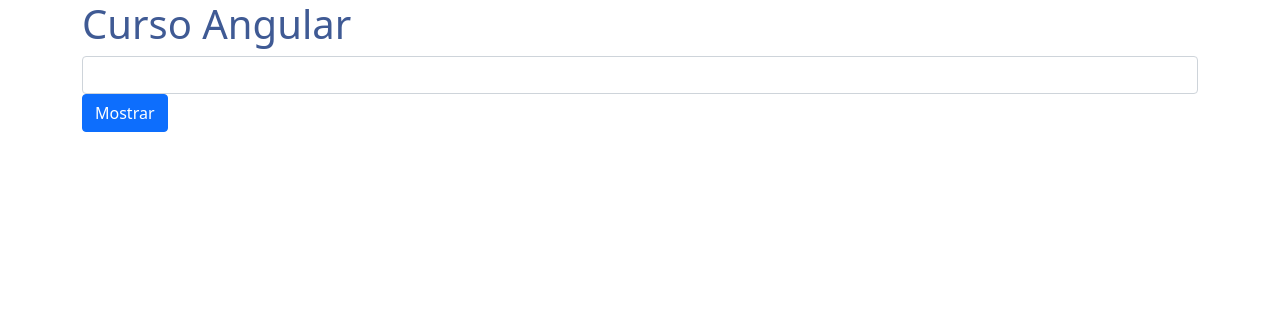
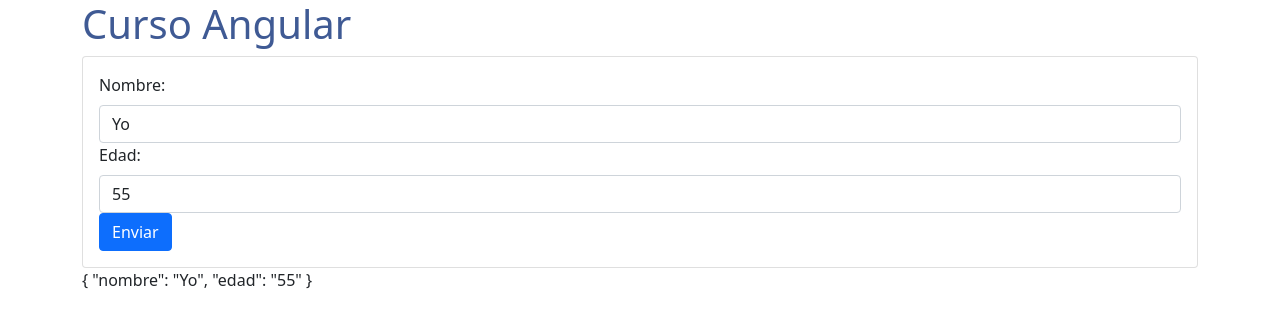
Before and after one commit to ZaiberZ/Angular_tutorial, an Angular app: page / in a window 1280 px wide. Shown: the top 328 px of the page. Built offline with nearby package versions, Linux system fonts and the light colour scheme.

Commit message:
13 - Formularios basados en plantillas

```diff
--- a/src/app/app.component.html
+++ b/src/app/app.component.html
@@ -4,5 +4,6 @@
     <div class="row"><app-botones></app-botones></div>
     <div class="row"><app-formulario></app-formulario></div>
     <div class="row"><app-bucles></app-bucles></div> -->
-    <div class="row"><app-switch></app-switch></div>
+    <!-- <div class="row"><app-switch></app-switch></div> -->
+    <div class="row"><app-formulario2></app-formulario2></div>
 </div>
--- a/src/app/app.module.ts
+++ b/src/app/app.module.ts
@@ -7,10 +7,12 @@ import { BotonesComponent } from './botones/botones.component';
 import { FormularioComponent } from './formulario/formulario.component';
 import { BuclesComponent } from './bucles/bucles.component';
 import { SwitchComponent } from './switch/switch.component';
+import { Formulario2Component } from './formulario2/formulario2.component';
+import { FormsModule } from '@angular/forms';
 
 @NgModule({
-  declarations: [AppComponent, ContadorComponent, BotonesComponent, FormularioComponent, BuclesComponent, SwitchComponent],
-  imports: [BrowserModule],
+  declarations: [AppComponent, ContadorComponent, BotonesComponent, FormularioComponent, BuclesComponent, SwitchComponent, Formulario2Component],
+  imports: [BrowserModule, FormsModule],
   providers: [],
   bootstrap: [AppComponent]
 })
--- /dev/null
+++ b/src/app/formulario2/formulario2.component.html
@@ -0,0 +1,17 @@
+<div class="card">
+    <div class="card-body">
+        <form (ngSubmit)="procesar()">
+            <div>
+                <label class="form-label">Nombre:</label>
+                <input class="form-control" name="nombre" placeholder="Ingresa un nombre" [(ngModel)]="persona.nombre">
+            </div>
+            <div>
+                <label class="form-label">Edad:</label>
+                <input class="form-control" name="edad" placeholder="Ingresa una edad" type="number"
+                    [(ngModel)]="persona.edad">
+            </div>
+            <button class="btn btn-primary">Enviar</button>
+        </form>
+    </div>
+</div>
+{{persona | json}}
--- /dev/null
+++ b/src/app/formulario2/formulario2.component.ts
@@ -0,0 +1,17 @@
+import { Component } from '@angular/core';
+import { Persona } from '../persona';
+
+@Component({
+  selector: 'app-formulario2',
+  templateUrl: './formulario2.component.html',
+  styleUrls: ['./formulario2.component.css']
+})
+export class Formulario2Component {
+  procesar() {
+    console.log(this.persona);
+  }
+  persona = {
+    nombre: "Yo",
+    edad: "55"
+  };
+}
```
Also changed, not shown: src/app/formulario2/formulario2.component.css (added), 1 other file (tests, documents, lock files or other folders).
